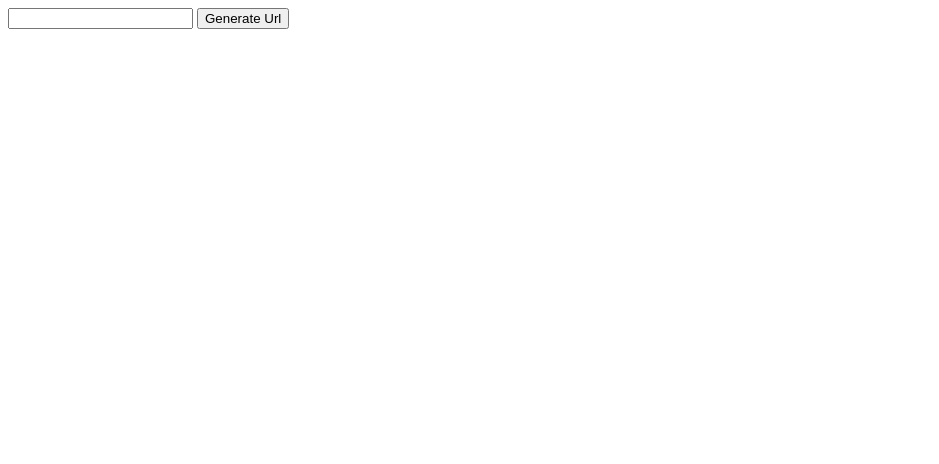
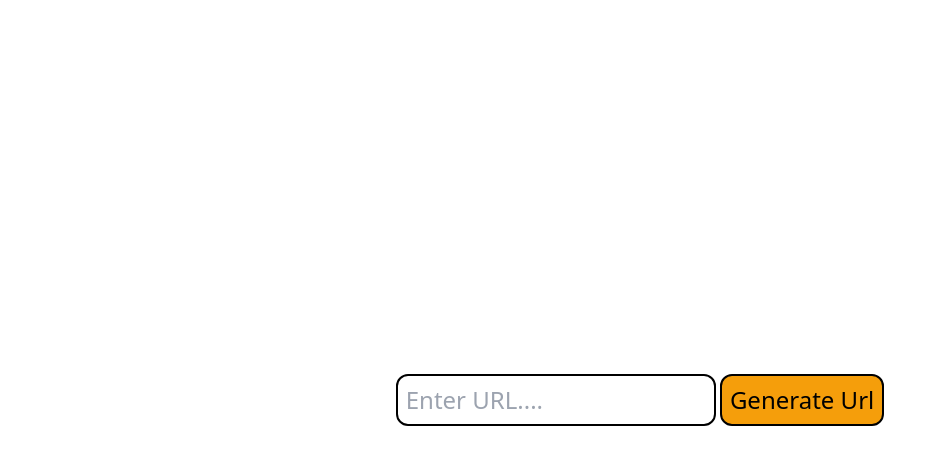
Before and after one commit to sheetalgithub30/url_shortner_node, a website: page index.html in a window 1280 px wide. Shown: the whole page, without its empty margins (0-939 px from the left). Drawn offline with nearby package versions, Linux system fonts and the light colour scheme.

Commit message:
added css

```diff
--- a/index.html
+++ b/index.html
@@ -4,11 +4,15 @@
     <meta charset="UTF-8">
     <meta name="viewport" content="width=device-width, initial-scale=1.0">
     <title>Url Shortner</title>
+    <script src="https://cdn.tailwindcss.com"></script>
 </head>
-<body>
-    <form action="/url" method="post">
-        <input type="text" name ="url" id="">
-        <button type="submit">Generate Url</button>
-    </form>
+<body class="w-[100vw] h-[100vh] flex justify-center items-center">
+    <div class="">
+        <form action="/url" method="post">
+            <input type="text" name ="url" id="" placeholder="Enter URL...." class="w-[20rem] border-2 border-black text-2xl p-2 rounded-xl">
+            <button type="submit" class=" bg-amber-500 rounded-xl p-2  text-2xl border-2 border-black">Generate Url</button>
+        </form>
+
+    </div>
 </body>
 </html>
--- a/index.js
+++ b/index.js
@@ -6,8 +6,6 @@ const  shortid  = require('shortid');
 const app = express();
 
 require('dotenv').config();
-
-
 
 
 
```
